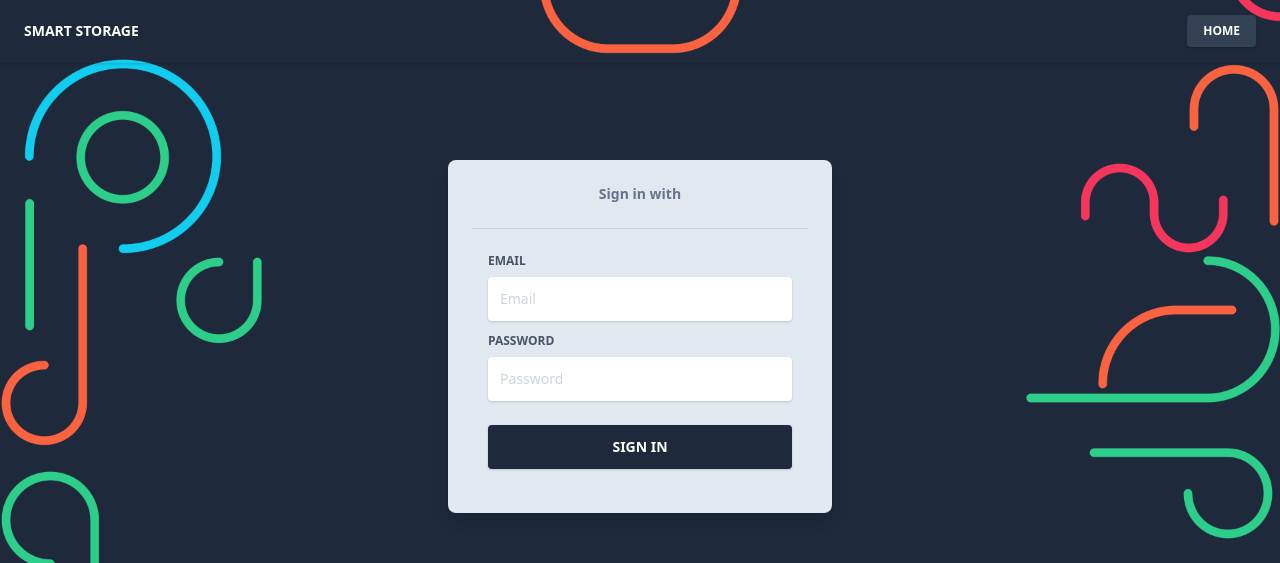
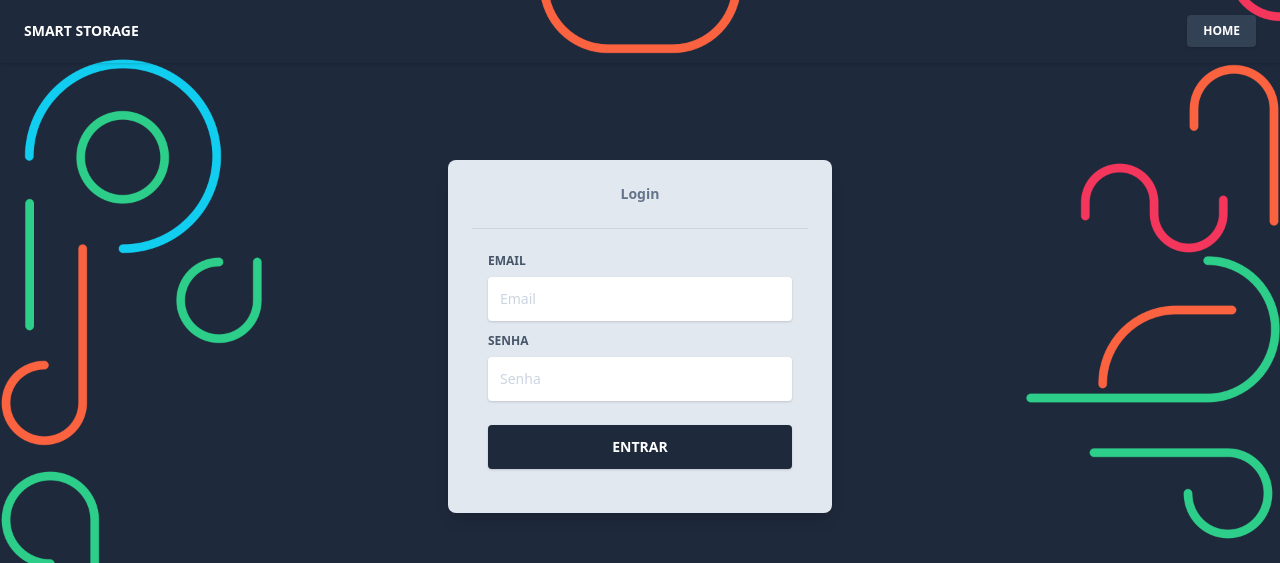
Before and after one commit to arrudadev/pi-smart-storage, a Next.js app: page /login in a window 1280 px wide. Shown: the top 563 px of the page. Built offline with nearby package versions, Linux system fonts and the light colour scheme.

Commit message:
refactor: add LoginForm component

```diff
--- /dev/null
+++ b/components/Forms/LoginForm.tsx
@@ -0,0 +1,56 @@
+export const LoginForm = () => {
+  return (
+    <div className="relative flex flex-col min-w-0 break-words w-full mb-6 shadow-lg rounded-lg bg-blueGray-200 border-0">
+      <div className="rounded-t mb-0 px-6 py-6">
+        <div className="text-center mb-3">
+          <h6 className="text-blueGray-500 text-sm font-bold">Login</h6>
+        </div>
+
+        <hr className="mt-6 border-b-1 border-blueGray-300" />
+      </div>
+
+      <div className="flex-auto px-4 lg:px-10 py-10 pt-0">
+        <form>
+          <div className="relative w-full mb-3">
+            <label
+              className="block uppercase text-blueGray-600 text-xs font-bold mb-2"
+              htmlFor="email"
+            >
+              Email
+            </label>
+            <input
+              type="email"
+              id="email"
+              className="border-0 px-3 py-3 placeholder-blueGray-300 text-blueGray-600 bg-white rounded text-sm shadow focus:outline-none focus:ring w-full ease-linear transition-all duration-150"
+              placeholder="Email"
+            />
+          </div>
+
+          <div className="relative w-full mb-3">
+            <label
+              className="block uppercase text-blueGray-600 text-xs font-bold mb-2"
+              htmlFor="password"
+            >
+              Senha
+            </label>
+            <input
+              type="password"
+              id="password"
+              className="border-0 px-3 py-3 placeholder-blueGray-300 text-blueGray-600 bg-white rounded text-sm shadow focus:outline-none focus:ring w-full ease-linear transition-all duration-150"
+              placeholder="Senha"
+            />
+          </div>
+
+          <div className="text-center mt-6">
+            <button
+              className="bg-blueGray-800 text-white active:bg-blueGray-600 text-sm font-bold uppercase px-6 py-3 rounded shadow hover:shadow-lg outline-none focus:outline-none mr-1 mb-1 w-full ease-linear transition-all duration-150"
+              type="button"
+            >
+              Entrar
+            </button>
+          </div>
+        </form>
+      </div>
+    </div>
+  );
+};
--- a/pages/login.tsx
+++ b/pages/login.tsx
@@ -1,4 +1,5 @@
 import { LoginFooter } from '../components/Footers/LoginFooter';
+import { LoginForm } from '../components/Forms/LoginForm';
 import { LoginNavbar } from '../components/Navbars/LoginNavbar';
 
 export default function Login() {
@@ -18,60 +19,7 @@ export default function Login() {
           <div className="container mx-auto px-4 h-full">
             <div className="flex content-center items-center justify-center h-full">
               <div className="w-full lg:w-4/12 px-4">
-                <div className="relative flex flex-col min-w-0 break-words w-full mb-6 shadow-lg rounded-lg bg-blueGray-200 border-0">
-                  <div className="rounded-t mb-0 px-6 py-6">
-                    <div className="text-center mb-3">
-                      <h6 className="text-blueGray-500 text-sm font-bold">
-                        Sign in with
-                      </h6>
-                    </div>
-
-                    <hr className="mt-6 border-b-1 border-blueGray-300" />
-                  </div>
-
-                  <div className="flex-auto px-4 lg:px-10 py-10 pt-0">
-                    <form>
-                      <div className="relative w-full mb-3">
-                        <label
-                          className="block uppercase text-blueGray-600 text-xs font-bold mb-2"
-                          htmlFor="email"
-                        >
-                          Email
-                        </label>
-                        <input
-                          type="email"
-                          id="email"
-                          className="border-0 px-3 py-3 placeholder-blueGray-300 text-blueGray-600 bg-white rounded text-sm shadow focus:outline-none focus:ring w-full ease-linear transition-all duration-150"
-                          placeholder="Email"
-                        />
-                      </div>
-
-                      <div className="relative w-full mb-3">
-                        <label
-                          className="block uppercase text-blueGray-600 text-xs font-bold mb-2"
-                          htmlFor="password"
-                        >
-                          Password
-                        </label>
-                        <input
-                          type="password"
-                          id="password"
-                          className="border-0 px-3 py-3 placeholder-blueGray-300 text-blueGray-600 bg-white rounded text-sm shadow focus:outline-none focus:ring w-full ease-linear transition-all duration-150"
-                          placeholder="Password"
-                        />
-                      </div>
-
-                      <div className="text-center mt-6">
-                        <button
-                          className="bg-blueGray-800 text-white active:bg-blueGray-600 text-sm font-bold uppercase px-6 py-3 rounded shadow hover:shadow-lg outline-none focus:outline-none mr-1 mb-1 w-full ease-linear transition-all duration-150"
-                          type="button"
-                        >
-                          Sign In
-                        </button>
-                      </div>
-                    </form>
-                  </div>
-                </div>
+                <LoginForm />
               </div>
             </div>
           </div>
```
